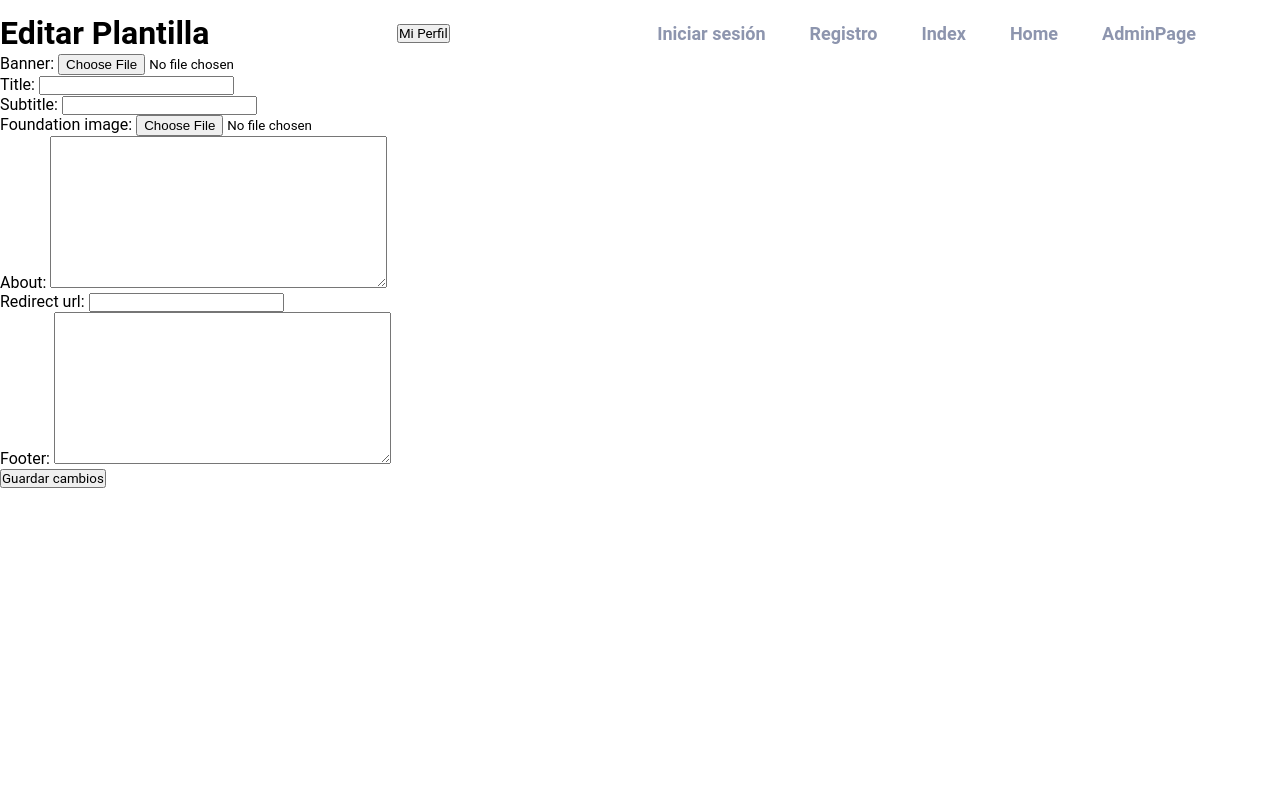
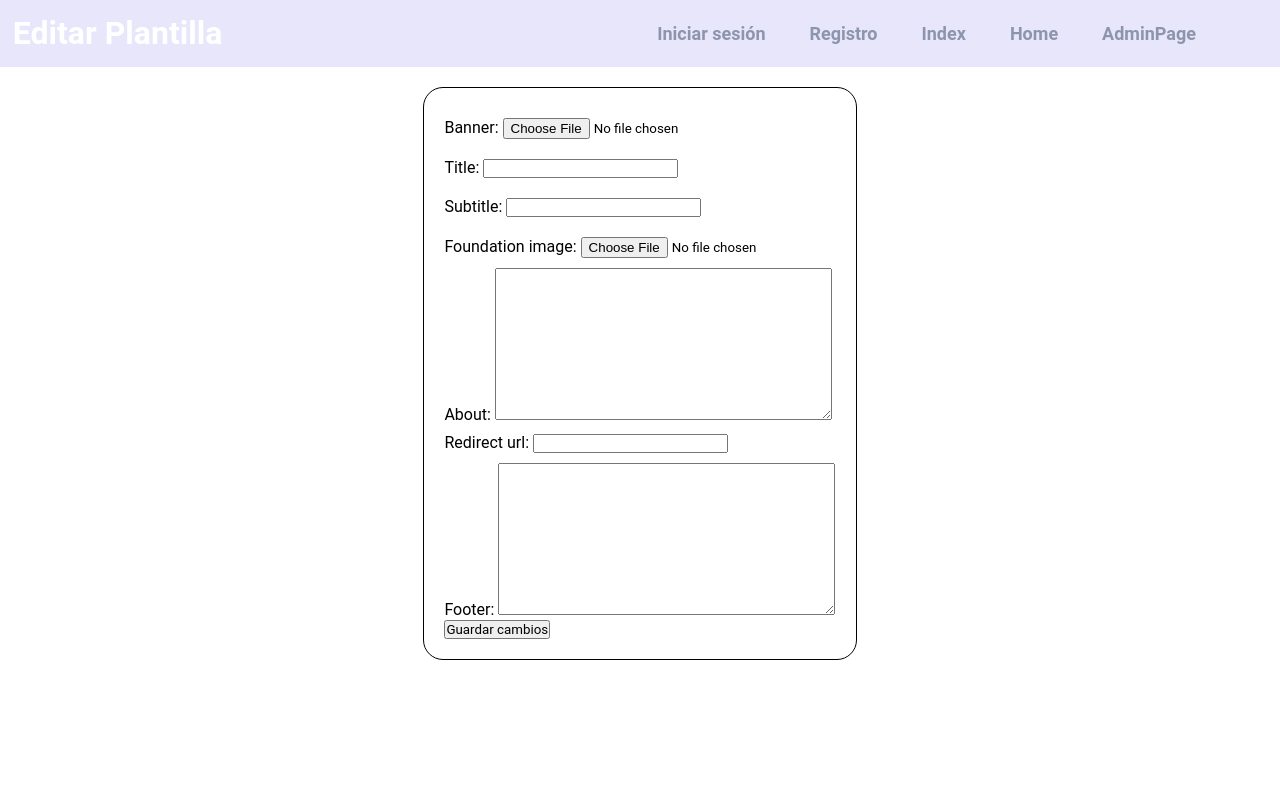
Before and after one commit to V1centeJ1menez/coaudial, a Django app: template tasks/templates/tasks/perfiles/edit_organization_template.html in a window 1280 px wide. Run offline with Django 4.2, Linux system fonts and the light colour scheme; the template is opened without the code that fills it: values that come from a table or form of the project are taken from there, others are empty; tables that the repository leaves empty hold one stand-in row (values such as "Sample post").

Commit message:
actualizacion 2

```diff
--- a/tasks/static/frontend/courses.css
+++ b/tasks/static/frontend/course.css
@@ -4,6 +4,9 @@
     font-family: 'Roboto', sans-serif;
     box-sizing: border-box;
 
+ }
+ h1 {
+    color: #fff;
  }
 
  header {
@@ -35,6 +38,7 @@ button {
     border-radius: 30px;
     color: #fff;
     font-size: 70px;
+    margin: 10px 0;
     border-color:  #6C3483;
 
 }
--- a/tasks/static/frontend/edit-profile.css
+++ b/tasks/static/frontend/edit-profile.css
@@ -96,3 +96,8 @@ header {
     cursor: pointer;
     transition: all 0.3s ease;
 }
+
+.image-icon {
+    object-fit: fill;
+    border-radius: 50px;
+  }
--- /dev/null
+++ b/tasks/static/frontend/edit_organizations.css
@@ -0,0 +1,42 @@
+* {
+    margin: 0;
+    padding: 0;
+    font-family: 'Roboto', sans-serif;
+    box-sizing: border-box;
+
+ }
+
+ header {
+     position: relative;
+     padding-bottom: 1%;
+     padding-left: 1%;
+     background-color:  #E8E6FA;
+ }
+
+ h1 {
+    color: #fff;
+ }
+
+body {
+    height: 100vh;
+}
+
+main {
+    display: flex;
+    align-items: center;
+    justify-content: center;
+}
+
+.container {
+    border: 1px solid black;
+    margin-top: 20px;
+    border-radius: 20px;
+}
+
+form {
+    margin: 20px;
+}
+
+input {
+    margin: 10px 0;
+}
--- a/tasks/static/frontend/estilos.css
+++ b/tasks/static/frontend/estilos.css
@@ -8,7 +8,7 @@ header{
 }
 
 .buttons{
-    margin-top: 5%;
+    margin-top: 1%;
 }
 
 .logo{
--- a/tasks/templates/tasks/aprendizaje/normal_cursos.html
+++ b/tasks/templates/tasks/aprendizaje/normal_cursos.html
@@ -1,7 +1,7 @@
 {% extends "tasks/bases/header_base.html" %}
 
 {% block header %}
-<link rel="stylesheet" href="/static/frontend/courses.css">
+<link rel="stylesheet" href="/static/frontend/course.css">
     <h1 class="Page_titles">Mis Cursos</h1>
 {% endblock %}
 
--- a/tasks/templates/tasks/aprendizaje/organizacion_cursos.html
+++ b/tasks/templates/tasks/aprendizaje/organizacion_cursos.html
@@ -1,20 +1,20 @@
 {% extends "tasks/bases/header_base.html" %}
 
 {% block header %}
-    <link rel="stylesheet" href="/static/frontend/courses.css">
+    <link rel="stylesheet" href="/static/frontend/course.css">
     <h1 class="Page_titles">Mis Cursos</h1>
 {% endblock %}
 
 {% block content %}
 <div class="buttons">
     <form action="{% url 'todos_los_cursos' %}" method="get" class="button">
-        Ver todos los Cursos
+        <button type="submit" class="btn btn-primary">Ver Todos los Cursos</button>
     </form>
 
     <form method="post" action="{% url 'crear_curso' %}" class="button">
         {% csrf_token %}
         {{ form.as_p }}
-        Crear Curso
+        <button type="submit" class="btn btn-primary">Crear curso</button>
     </form>
 </div>
 {% endblock %}
--- a/tasks/templates/tasks/perfiles/edit_organization_template.html
+++ b/tasks/templates/tasks/perfiles/edit_organization_template.html
@@ -6,16 +6,15 @@
 
 {% block header %}
   <h1> Editar Plantilla </h1>
-
-  <a href="{% url 'profile' request.user.username %}">
-    <button type="button">Mi Perfil</button>
-</a>
+  <link rel="stylesheet" href="/static/frontend/edit_organizations.css">
 {% endblock %}
 
 {% block content %}
+<div class="container">
   <form method="post" enctype="multipart/form-data">
     {% csrf_token %}
     {{ form.as_p }}
     <button type="submit">Guardar cambios</button>
   </form>
+</div>
 {% endblock %}
--- a/tasks/templates/tasks/perfiles/edit_profile.html
+++ b/tasks/templates/tasks/perfiles/edit_profile.html
@@ -14,8 +14,8 @@
 <link rel="stylesheet" href="https://cdn.jsdelivr.net/npm/bootstrap@5.0.0-alpha1/dist/css/bootstrap.min.css">
 <div class="container rounded bg-white mt-5 mb-5" style="max-width: 900px; border: 1px solid black;">
   <div class="row">
-      <div class="col-md-4 border-right" style="background-color:#1D1F31;">
-          <div class="d-flex flex-column align-items-center text-center p-3 py-5"><img class="rounded-circle mb-5" width="150px" src="../../../static/tasks/img/perfil.png"><span class="font-weight-bold"><a href="{% url 'profile' request.user.username %}" class="button">Mi Perfil</a></span><span> </span></div>
+      <div class="col-md-4 border-right" style="background-color:#8d95ae;">
+          <div class="d-flex flex-column align-items-center text-center p-3 py-5"><img class="rounded-circle mb-5" width="150px" src="../../../static/tasks/img/perfil.png"><span class="font-weight-bold"><span> </span></div>
       </div>
       <div class="col-md-8 border-right">
           <div class="p-3 py-5">
```
Also changed, not shown: tasks/static/frontend/Fundation_profile.css (+16 -4 lines), tasks/static/frontend/header.css (deleted, +0 -43 lines), tasks/templates/tasks/perfiles/organization_home.html (+25 -8 lines), db.sqlite3.
